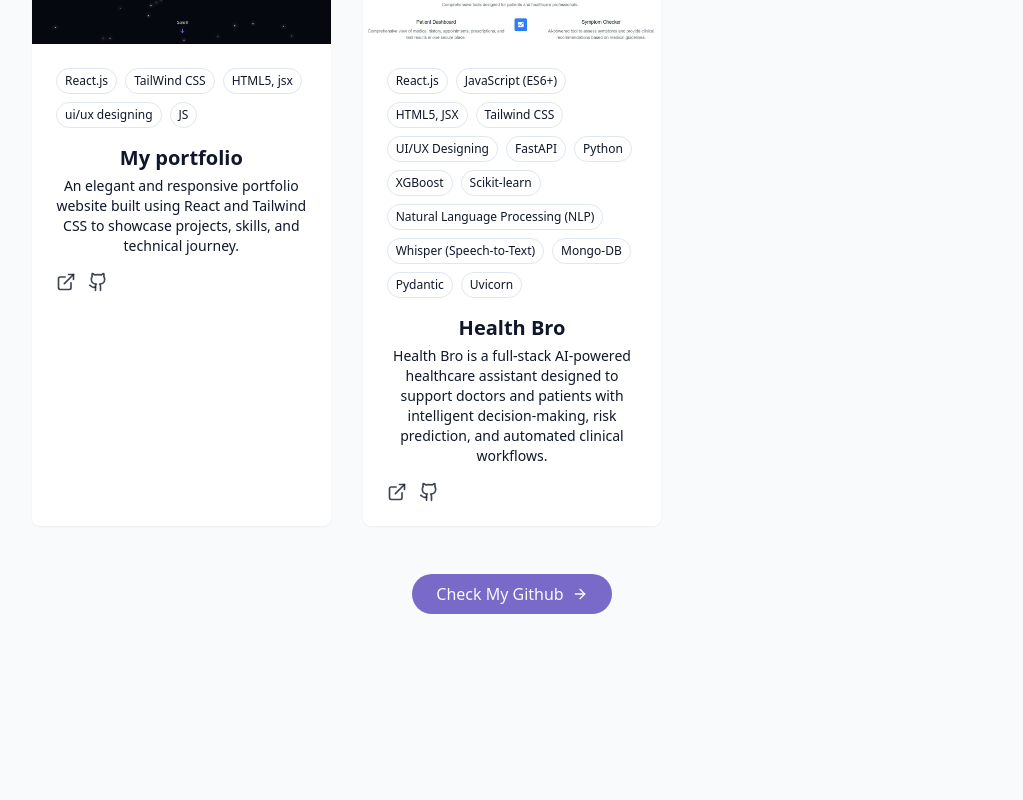
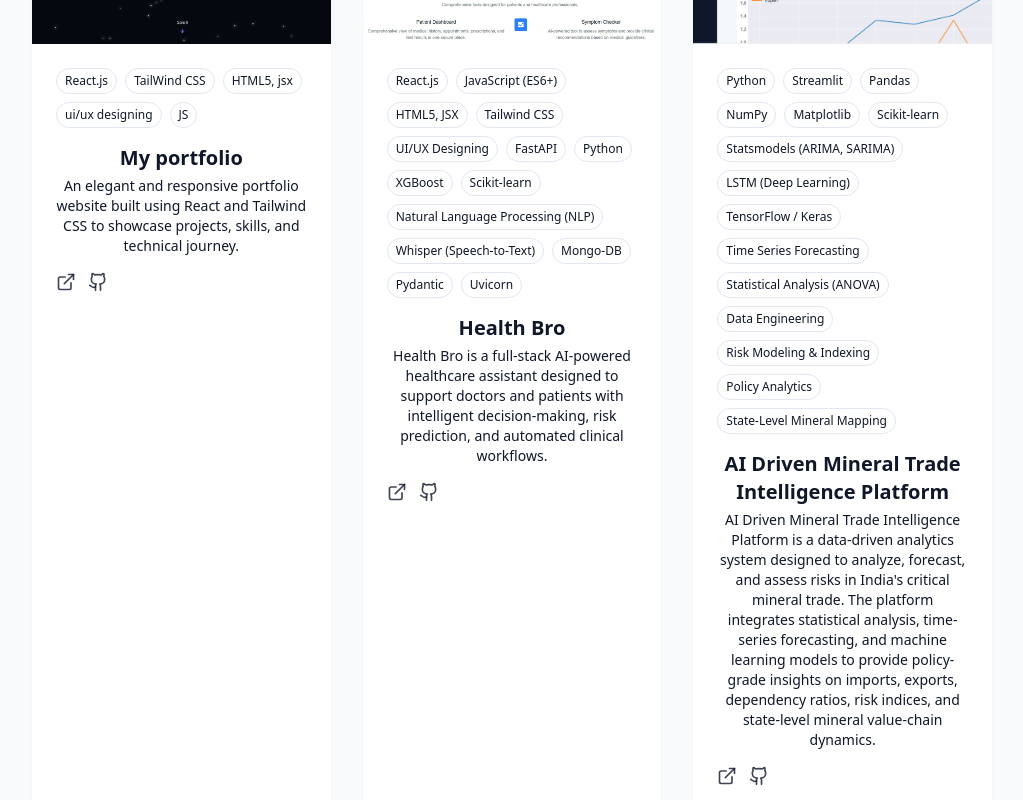
Before and after one commit to jadonvansh2005/My-react-portfolio, a React (Vite) app: page / in a window 1280 px wide. Shown: the part 4780-5580 px from the top of the page, without its empty margins (128-1151 px from the left). Built offline with nearby package versions, Linux system fonts and the light colour scheme.

Commit message:
Update ProjectsSection.jsx

```diff
--- a/src/components/ProjectsSection.jsx
+++ b/src/components/ProjectsSection.jsx
@@ -50,6 +50,31 @@ const projects = [
     tags: ["React.js","JavaScript (ES6+)","HTML5, JSX","Tailwind CSS","UI/UX Designing","FastAPI","Python","XGBoost","Scikit-learn","Natural Language Processing (NLP)","Whisper (Speech-to-Text)","Mongo-DB","Pydantic","Uvicorn"],
     demoUrl: "#",
     githubUrl: "https://github.com/jadonvansh2005/AI-Care-Navigator",
+  },
+  {
+    id: 6,
+    title: "AI Driven Mineral Trade Intelligence Platform",
+    description:
+      "AI Driven Mineral Trade Intelligence Platform is a data-driven analytics system designed to analyze, forecast, and assess risks in India's critical mineral trade. The platform integrates statistical analysis, time-series forecasting, and machine learning models to provide policy-grade insights on imports, exports, dependency ratios, risk indices, and state-level mineral value-chain dynamics.",
+    image: "/projects/Screenshot 2026-01-20 001849.png",
+    tags: [
+    "Python",
+    "Streamlit",
+    "Pandas",
+    "NumPy",
+    "Matplotlib",
+    "Scikit-learn",
+    "Statsmodels (ARIMA, SARIMA)",
+    "LSTM (Deep Learning)",
+    "TensorFlow / Keras",
+    "Time Series Forecasting",
+    "Statistical Analysis (ANOVA)",
+    "Data Engineering",
+    "Risk Modeling & Indexing",
+    "Policy Analytics",
+    "State-Level Mineral Mapping"
+  ],
+    githubUrl: "https://github.com/jadonvansh2005/AI-Driven-mineral-Trade-Intelligence-Platform",
   },
 ];
 
```
